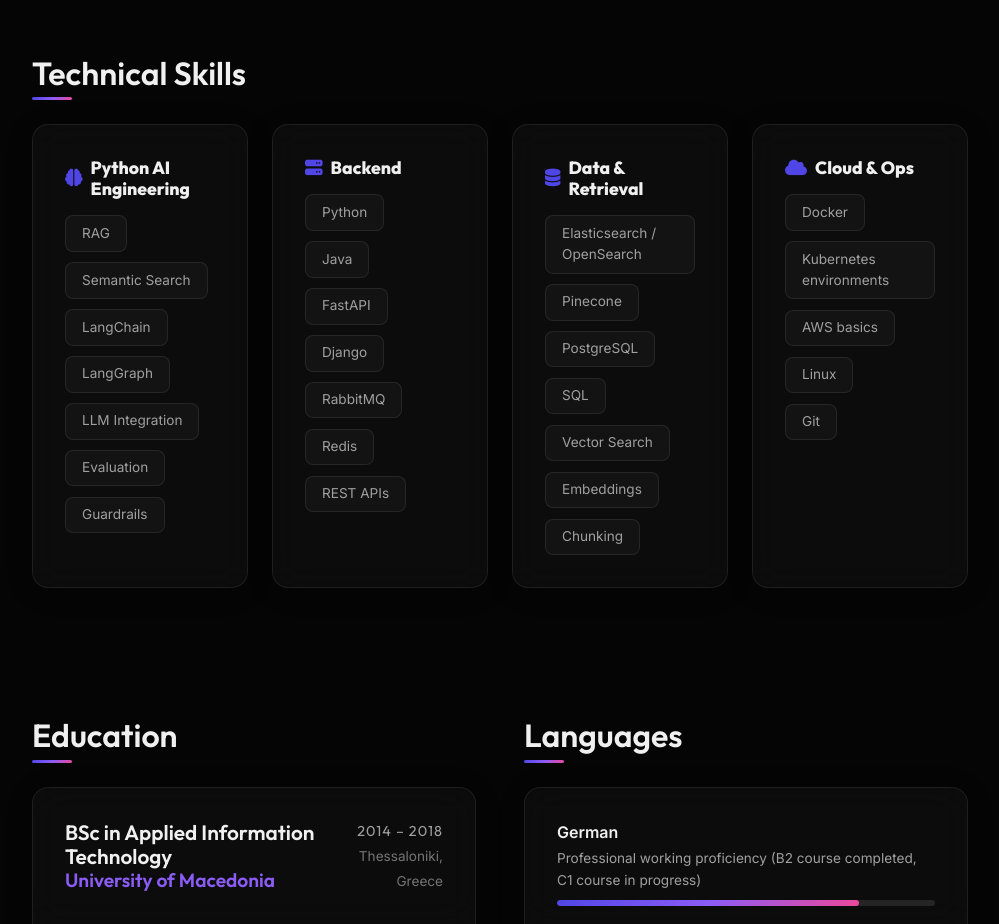
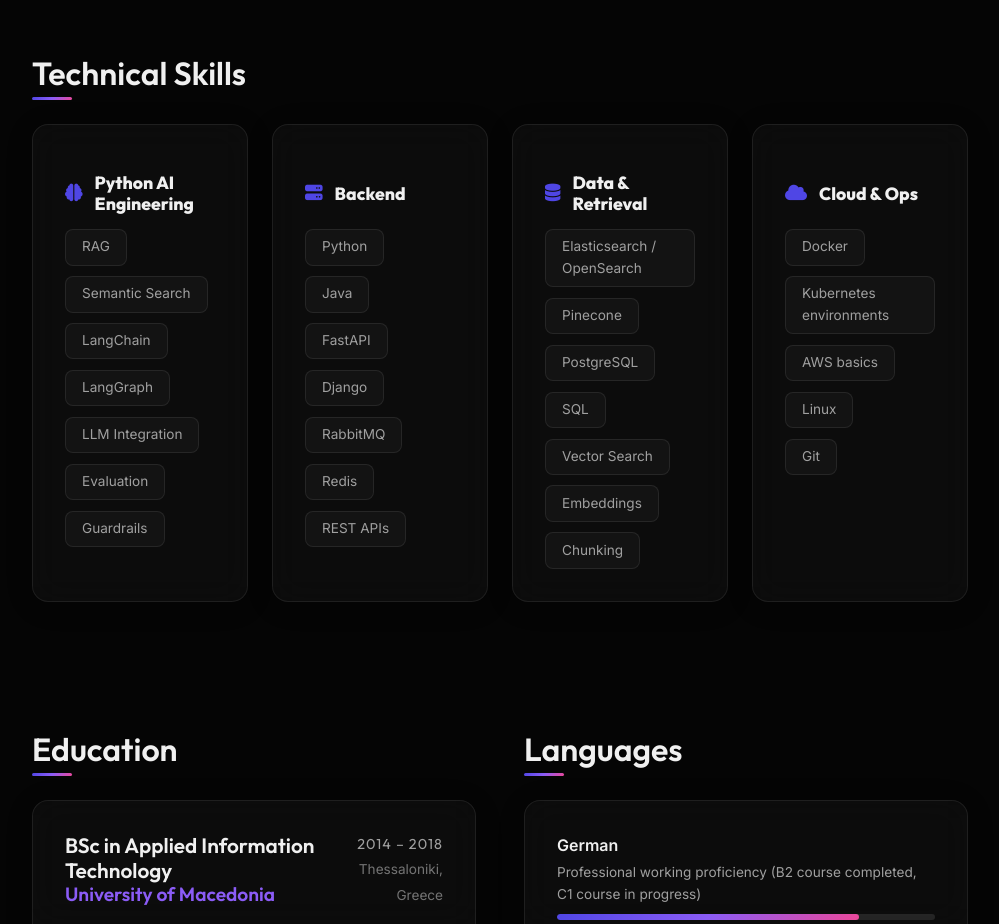
Before and after one commit to ErmisCho/ErmisCho.github.io, an Astro site: page / in a window 1280 px wide. Shown: the part 4040-4964 px from the top of the page, without its empty margins (140-1139 px from the left). Built offline with nearby package versions, Linux system fonts and the light colour scheme; Astro itself is replaced by a stand-in of ours.

Commit message:
fix(portfolio): align technical skills card layout

```diff
--- a/src/styles/global.css
+++ b/src/styles/global.css
@@ -464,27 +464,35 @@
     gap: 1.5rem;
 }
 
-.skill-category h4 {
+#skills .skill-category {
+    display: grid;
+    grid-template-rows: 72px 1fr;
+    align-items: start;
+}
+
+#skills .skill-category h4 {
     display: flex;
     align-items: center;
-    gap: 0.5rem;
-    margin-bottom: 1rem;
+    gap: 0.75rem;
+    min-height: 72px;
+    margin-bottom: 0;
     color: var(--text-primary);
     font-size: 1.1rem;
 }
 
-.skill-category h4 i {
+#skills .skill-category h4 i {
     color: var(--accent-1);
 }
 
-.skill-tags {
+#skills .skill-tags {
     display: flex;
     flex-direction: column;
     align-items: flex-start;
     gap: 0.65rem;
+    margin-top: 0;
 }
 
-.skill-tag {
+#skills .skill-tag {
     width: fit-content;
     font-size: 0.85rem;
     padding: 0.4rem 1rem;
```
